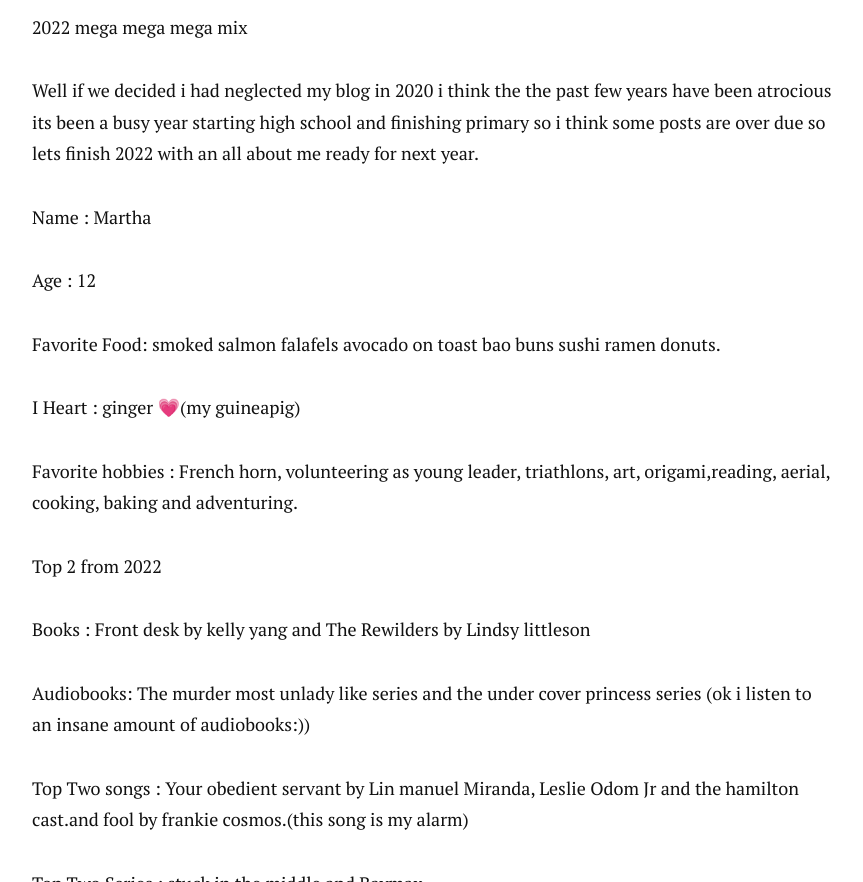
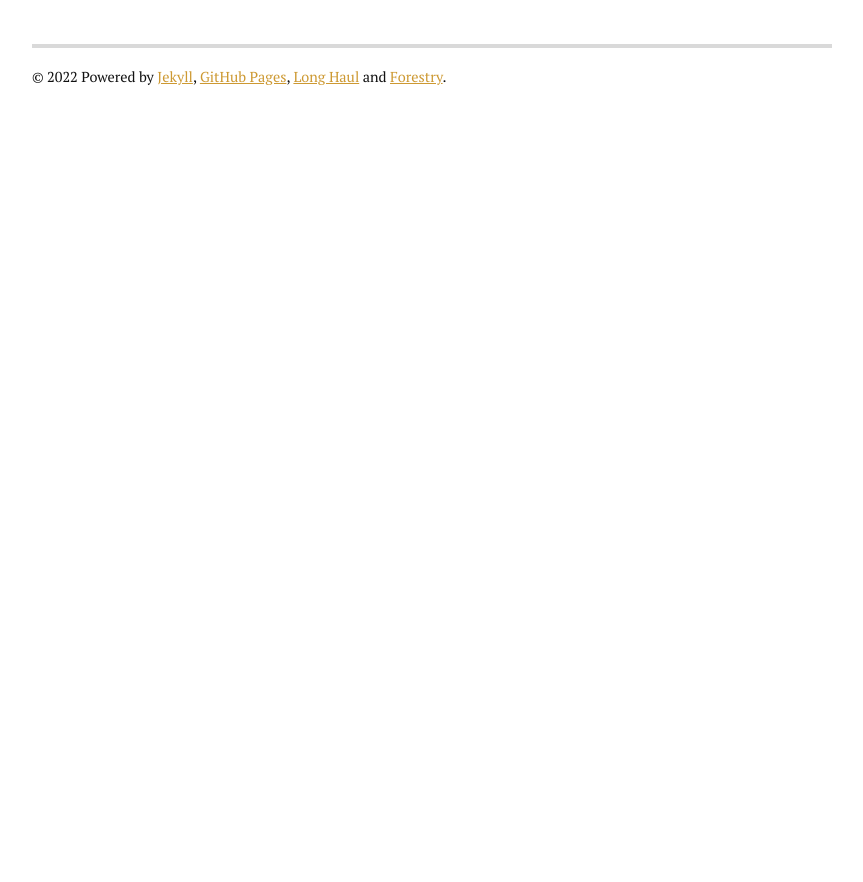
Before and after one commit to marthasmunches/marthasmunches.github.io, a Jekyll site: the page built from about.md, in a window 1280 px wide and 1400 px high, scrolled down 1928 px. Shown: the part 518-1400 px from the top of the window, without its empty margins (208-1071 px from the left). Built offline with Jekyll 4.4.1, drawn with Linux system fonts in a browser that asks for light colours; nearby versions of some CDN libraries; after the commit the page ends 2558 px from its top, so only the background shows below that; some of the changed text lies outside the part shown.

Commit message:
Update from Forestry.io Martha Ellis updated about.md

```diff
--- a/about.md
+++ b/about.md
@@ -7,37 +7,3 @@ title: About Martha
 <h1 class="pageTitle">About Martha</h1>
 <img src="/uploads/2017/08/05/animated-powfactor.gif"><p class="intro">Martha is AWESOME!</p><p class="intro">Name: MARTHA</p><p class="intro">Favourite animal: Sugar glider </p><p class="intro">Favourite foods: falafels, tunabeef pasta, chicken fajitas, fajitas, toasted marshmallows, dairy-free cornetos</p><p class="intro">Favourite drink: rose lemonade and ice-cream floats</p><p class="intro">Best talents: gymnastics, hip-hop dancing and singing</p><p class="intro">Favourite song: Clean Bandit feat. Zara Larsson - Symphony </p><p class="intro">Favourite gymnastics move: roundoff</p><p class="intro">School: Trinity</p><p class="intro">Favourite toy: Kiki the cat</p><p class="intro">Favourite bike trip: Cramond</p><p class="intro">Favourite holiday destination: Legoland</p><p class="intro">Favourite emoji: </p><img src="/uploads/2017/08/05/koala.png"><p class="intro"><br></p><img src="/uploads/2017/08/05/animated-powfactor%20(1).gif"><p class="intro"><br></p><p class="intro"><a href="https://powerpuffyourself.com/">You can Powderpuff yourself here</a>!</p>
 </div>
-
-2022 mega mega mega mix
-
-Well if we decided i had neglected my blog in 2020 i think the the past few years have been atrocious its been a busy year starting high school and finishing primary so i think some posts are over due so lets finish 2022 with an all about me ready for next year.
-
-Name : Martha
-
-Age : 12
-
-Favorite Food: smoked salmon falafels avocado on toast bao buns sushi ramen donuts.
-
-I Heart : ginger 💗(my guineapig)
-
-Favorite hobbies : French horn, volunteering as young leader, triathlons, art, origami,reading, aerial, cooking, baking and adventuring.
-
-Top 2 from 2022
-
-Books : Front desk by kelly yang and The Rewilders by Lindsy littleson
-
-Audiobooks: The murder most unlady like series and the under cover princess series (ok i listen to an insane amount of audiobooks:))
-
-Top Two songs : Your obedient servant by Lin manuel Miranda, Leslie Odom Jr and the hamilton cast.and fool by frankie cosmos.(this song is my alarm)
-
-Top Two Series : stuck in the middle and Baymax.
-
-Top Two Films: Hamilton and Matilda the musical (film)
-
-Top Two places: achnasheen and london
-
-Top two games:Boggle and Taco Cat Goat Cheese Pizza
-
-Top Two Subjects:music/drama and history
-
-There we go thats another year almost gone love Martha XXX
```
